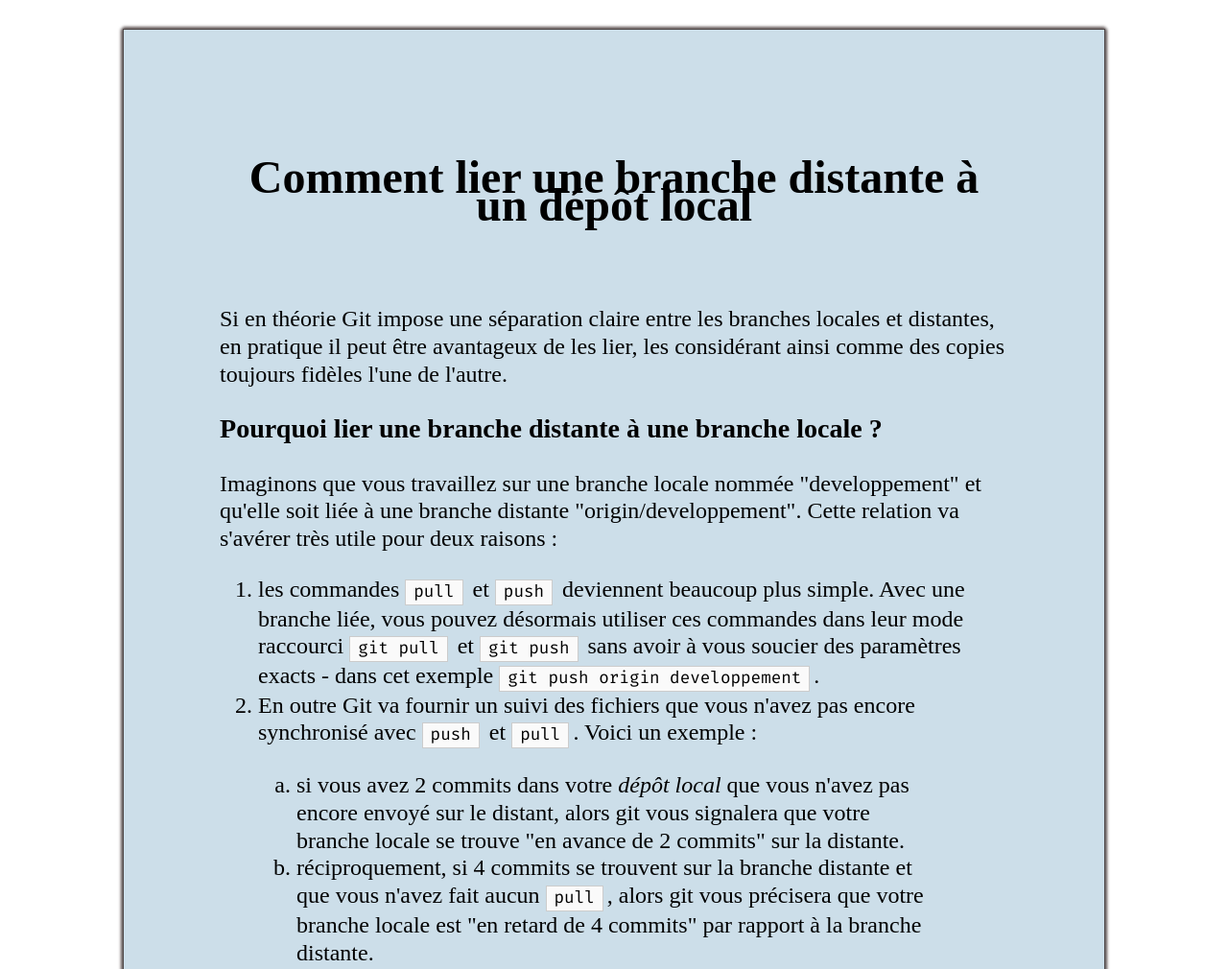
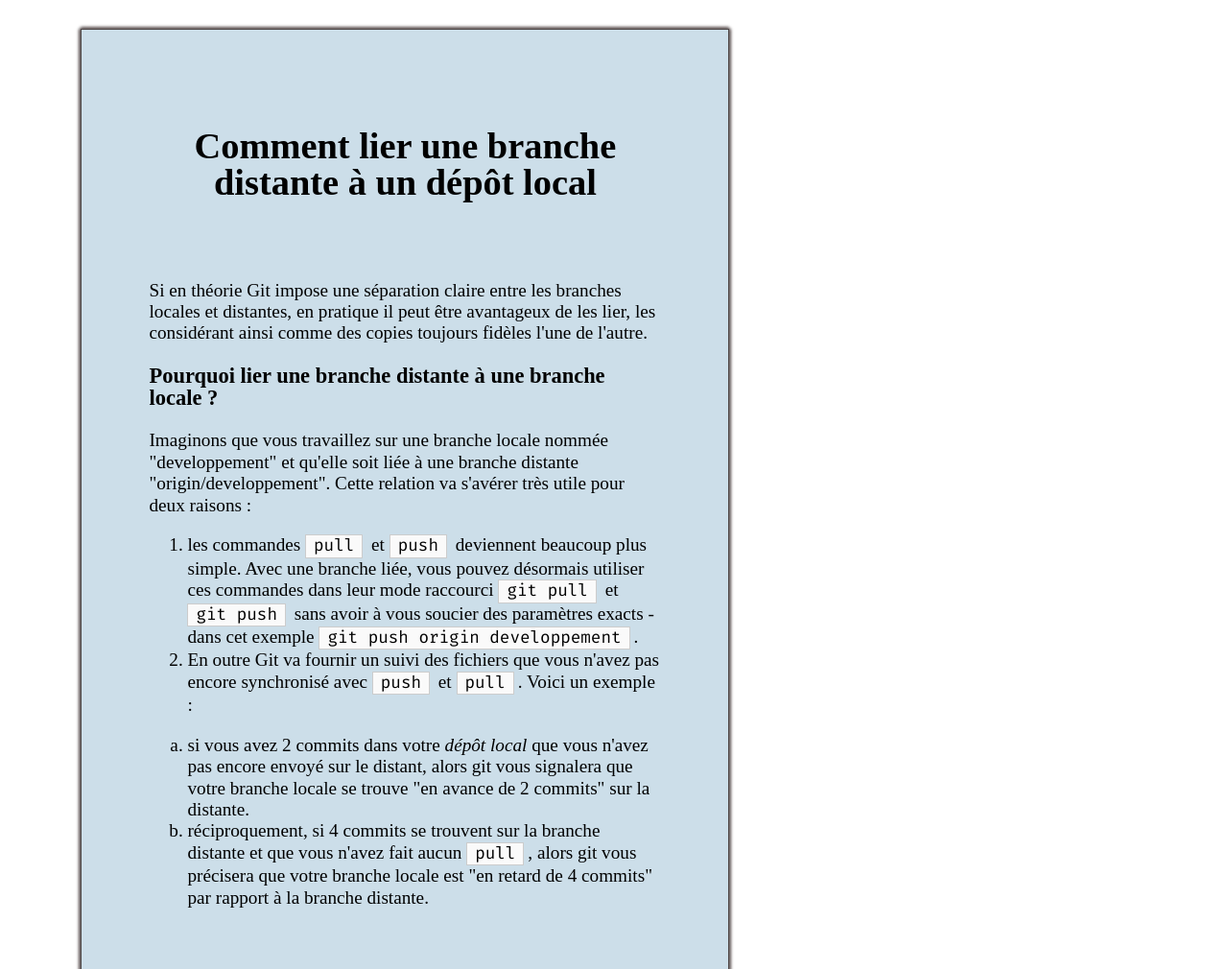
Before and after one commit to Locullus/MERN_PROJECT, a website: page views/index.html in a window 1280 px wide. Shown: the part 320-1330 px from the top of the page at 96% size. Drawn offline with nearby package versions, Linux system fonts and the light colour scheme; files that its build step writes are made by us from their sources; a web font is replaced by a local one.

Commit message:
changement css. Réduction de la largeur de section. Préparation à l'arrivée d'un menu fixe côté droit.

```diff
--- a/public/css/base.css
+++ b/public/css/base.css
@@ -11,17 +11,6 @@
 
   body, section, header, h1 {
     margin: 0;  /* je supprime les marges pour que le header s'applique sur toute la page */
-  }
-
-  .listNumber {
-    list-style-type:decimal;
-
-  }
-
-  .listAlpha {
-    list-style-type: lower-alpha;
-    padding: 0 5rem;
-
   }
 
   header {      /* sert de conteneur en position relative pour le div "header_bg" incliné */
@@ -60,6 +49,16 @@
 
     section {
       position: relative;
+      width: 66%;
+      margin-right: auto;
+    }
+
+    .listNumber {
+      list-style-type:decimal;
+    }
+
+    .listAlpha {
+      list-style-type: lower-alpha;
     }
 
     /* pour les référecnes des styles de code : https://zellwk.com/blog/crud-express-mongodb/ */
@@ -70,7 +69,7 @@
       border: 1px solid #ccc;
       background-color: #fafafa;
       font-size: 1.1rem;
-      line-height: 1.4;
+      line-height: 1.4rem;
       font-family: "Fira Mono", monospace;
     }
 
@@ -79,7 +78,7 @@
     word-break: break-word;
     display: block;
     font-size: .1.1rem;
-    line-height: 1.58;
+    line-height: 1.58rem;
     font-family: "Fira Mono", monospace;
     margin: 0;
     padding: .7rem 1.05rem;
@@ -121,14 +120,15 @@
                   0 -2px 3px rgb(114, 105, 105),  /* une ombre pour chaque côté, avec décallage dans une seule direction pour éviter que les ombres ne se superposent */
                   2px 0 3px rgb(114, 105, 105),
                   -2px 0 3px rgb(114, 105, 105);
-      font-size: 1.5em;
-      line-height: 1.2em;
-      padding: 100px;
+      font-size: 1.2rem;
+      line-height: 1.4rem;
+      padding: 70px;
       background-color: rgb(204, 222, 233)
     }
 
     article h2 {
-      font-size: 2em;
+      font-size: 2.4rem;
+      line-height: 2.4rem;
       text-align: center;
       padding-bottom: 50px;
     }
--- a/server.js
+++ b/server.js
@@ -18,7 +18,6 @@ nunjucks.configure('views', {
     express: app
 });
 
-
 // middleware qui configure le répertoire des fichiers statiques (img, css, js)
 // NOTE : le path dans les fichiers html DOIT en tenir compte pour le compléter
 // ex : adapter : href="../public/css/base.css"> pour ceci : href="/css/base.css"
```
